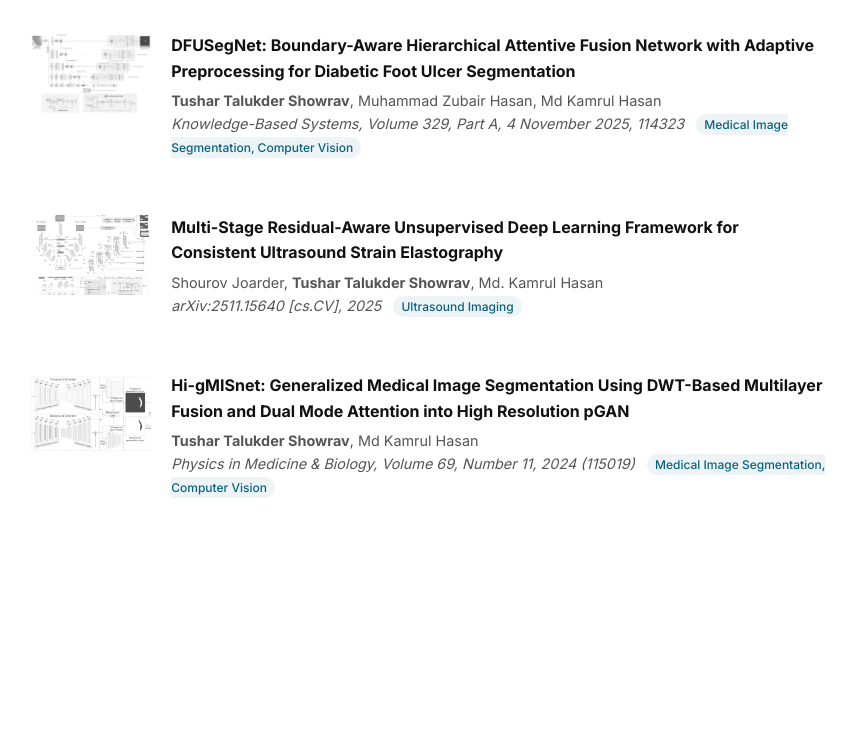
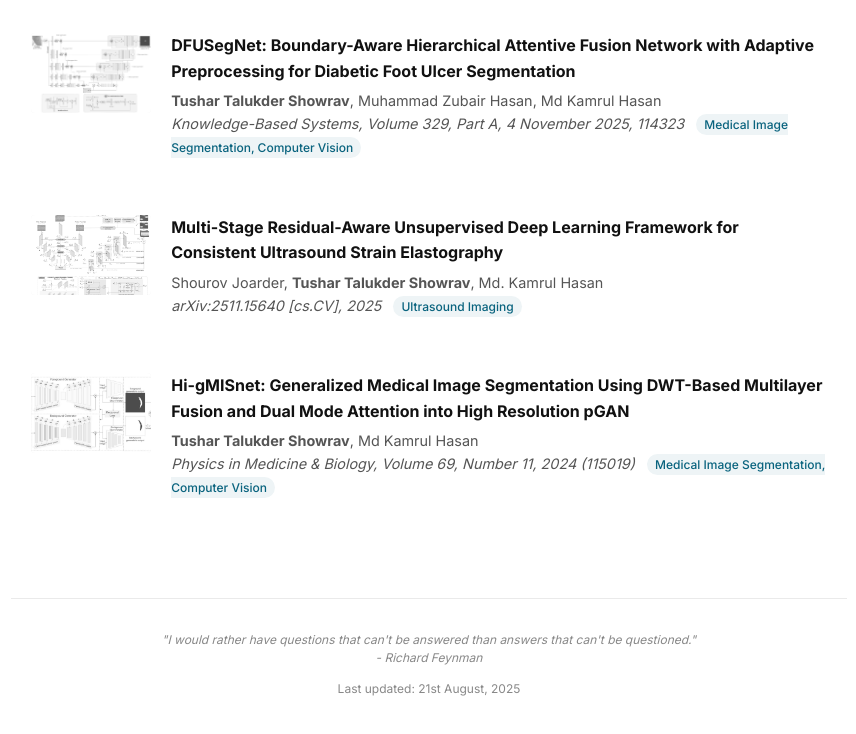
Before and after one commit to tushartalukder/tushartalukder.github.io, a plain HTML site: page index.html in a window 1280 px wide. Shown: the part 1570-2304 px from the top of the page, without its empty margins (211-1067 px from the left). Before the commit the page ends 2216 px from the top, so only its background shows below. Drawn offline with Linux system fonts and the light colour scheme.

Commit message:
Update index.html

```diff
--- a/index.html
+++ b/index.html
@@ -19,13 +19,11 @@
         .top-subtitle { font-size: 1.1rem; color: var(--primary); font-weight: 500; }
 
         /* 2-Column Layout for Photo & Bio */
-        /* FIXED: Set column to 250px and added align-items: center for vertical centering */
         .hero-container { display: grid; grid-template-columns: 250px 1fr; gap: 40px; margin-bottom: 5rem; align-items: center; }
 
         /* Left: Photo & Icons */
         .hero-left { display: flex; flex-direction: column; align-items: center; }
 
-        /* FIXED: Matched size to grid (250px) and added rotational transition */
         .profile-photo {
             width: 250px;
             height: 250px;
@@ -67,7 +65,6 @@
         .project-card:hover { transform: translateY(-3px); border-color: var(--primary); }
         .tag { font-size: 0.75rem; background: #eef4f6; color: var(--primary); padding: 3px 8px; border-radius: 50px; font-weight: 500; margin-right: 5px;}
 
-        /* FIXED: Publications styling for larger image on hover */
         .pub-row { display: flex; gap: 20px; padding: 1.2rem; border: 1px solid transparent; border-radius: 8px; transition: all 0.2s; margin-bottom: 1rem; position: relative; }
         .pub-row:hover { border-color: #eee; box-shadow: 0 5px 15px rgba(0,0,0,0.03); }
 
@@ -80,22 +77,36 @@
             opacity: 0.7;
             filter: grayscale(100%);
             transition: all 0.3s ease;
-            transform-origin: center left; /* Expands outwards to the right so it doesn't clip off screen */
+            transform-origin: center left;
             position: relative;
             z-index: 1;
         }
         .pub-thumb img { width: 100%; height: 100%; object-fit: cover; border-radius: 4px; }
 
-        /* Highlights image when hovering over the row */
         .pub-row:hover .pub-thumb { opacity: 1; filter: grayscale(0%); }
 
-        /* Enlarges image 2.5x specifically when hovering over the image itself */
         .pub-thumb:hover {
             transform: scale(2.5);
             z-index: 10;
             box-shadow: 0 10px 25px rgba(0,0,0,0.2);
             opacity: 1 !important;
             filter: grayscale(0%) !important;
+        }
+
+        /* Footer styling */
+        footer {
+            margin-top: 5rem;
+            padding-top: 2rem;
+            border-top: 1px solid var(--border);
+            text-align: center;
+            font-size: 0.75rem; /* Tiny font size */
+            color: #888;
+            line-height: 1.5;
+        }
+
+        .footer-quote {
+            font-style: italic;
+            margin-bottom: 0.8rem;
         }
 
         @media (max-width: 768px) {
@@ -157,6 +168,11 @@
         </section>
     </main>
 
+    <footer>
+        <div class="footer-quote">"I would rather have questions that can't be answered than answers that can't be questioned." <br> - Richard Feynman</div>
+        <div>Last updated: 21st August, 2025</div>
+    </footer>
+
     <script src="content.js"></script>
 
     <script>
@@ -167,7 +183,7 @@
             }
             const data = personalData;
 
-            // 1. Header Info (Tushar in black, rest in GRAY #777)
+            // 1. Header Info
             if (data.name) {
                 const nameParts = data.name.split(' ');
                 const firstWord = nameParts[0];
```
